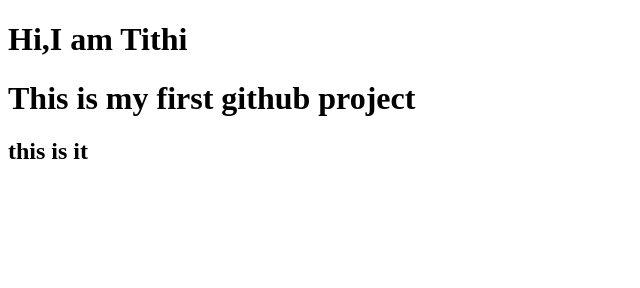
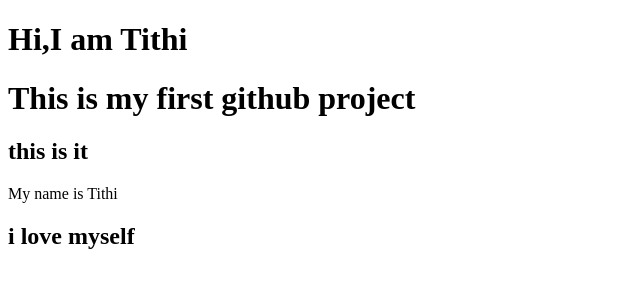
Before and after one commit to tithi99/my-first-website, a plain HTML site: page index.html in a window 1280 px wide. Shown: the whole page, without its empty margins (0-640 px from the left). Drawn offline with Linux system fonts and the light colour scheme.

Commit message:
added something else

```diff
--- a/index.html
+++ b/index.html
@@ -10,5 +10,7 @@
     <h1>Hi,I am Tithi</h1>
     <h1>This is my first github project</h1>
     <h2>this is it</h2>
+    <p>My name is Tithi</p>
+    <h2>i love myself</h2>
 </body>
 </html>
```
